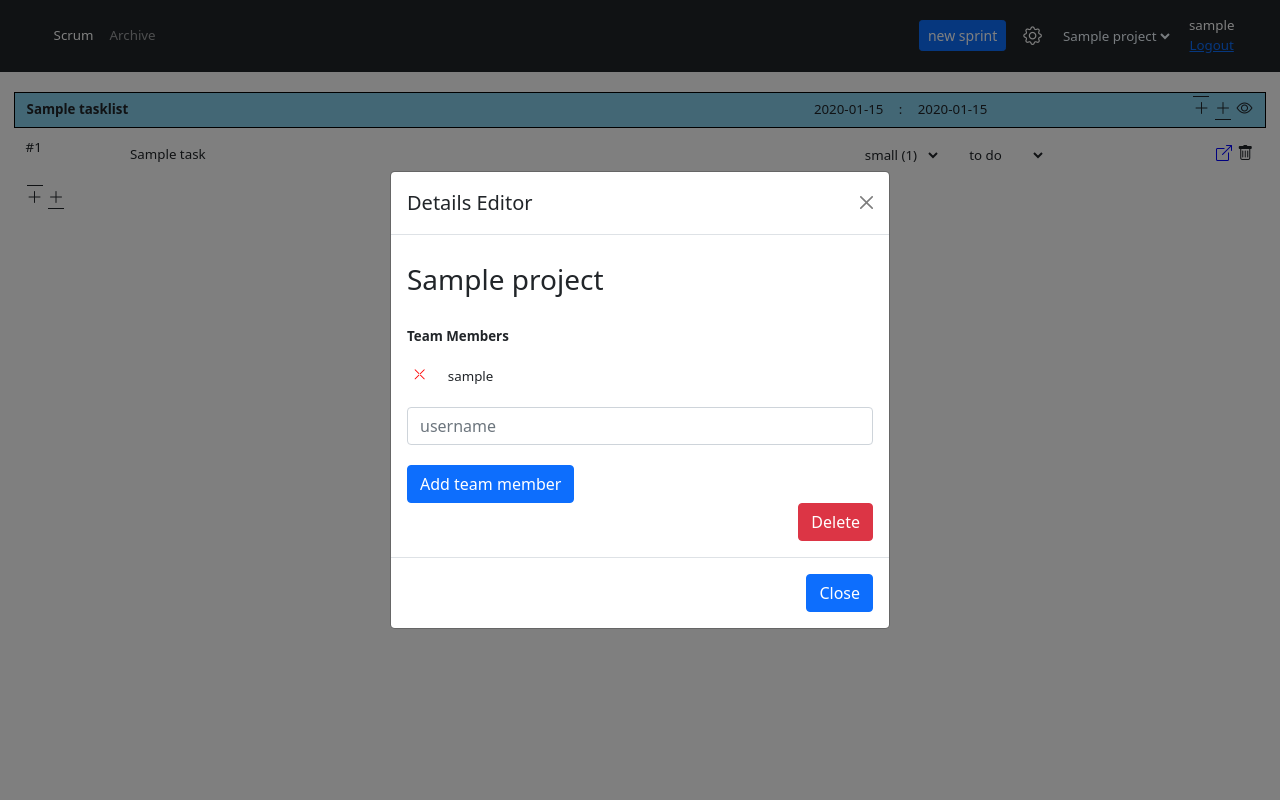
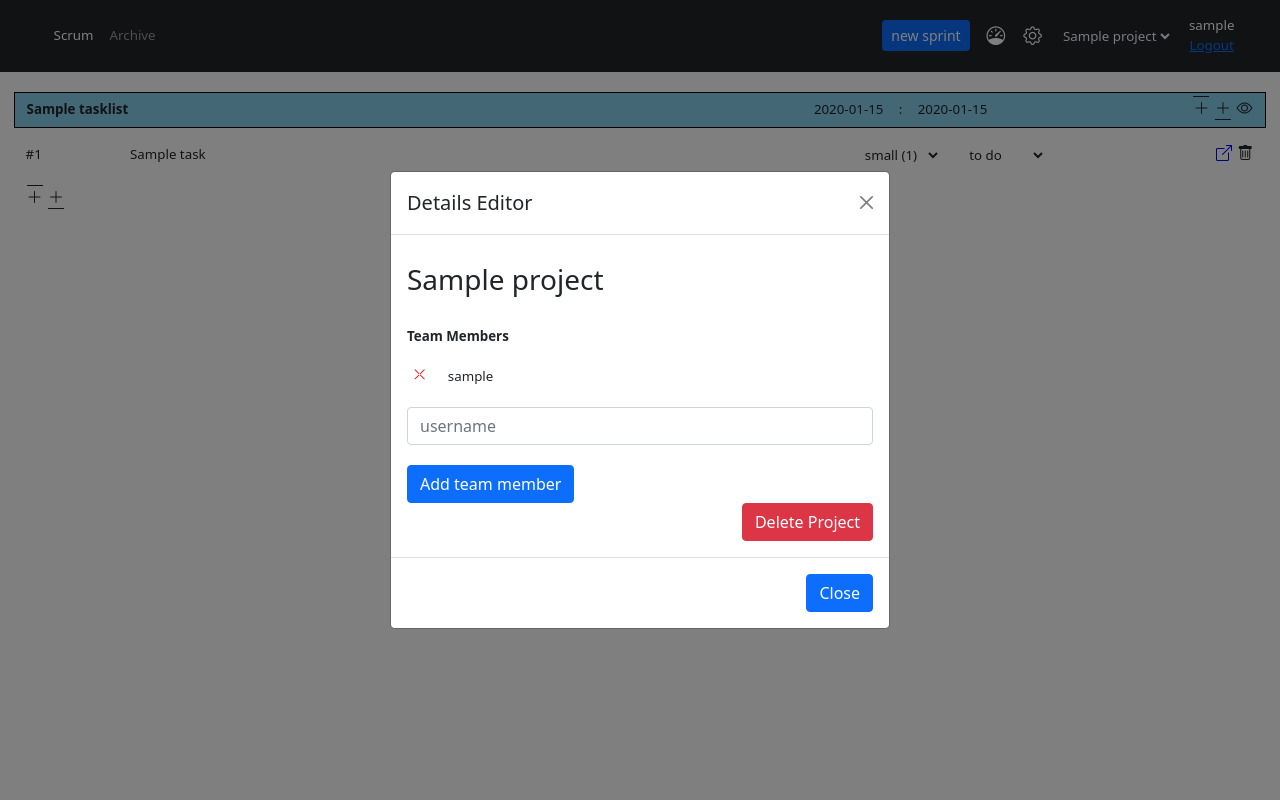
Before and after one commit to filipemtz/pmtoolv2, a Django app: page /scrum/ in a window 1280 px wide, after a click on "project configurations". Run offline with Django 4.2, Linux system fonts and the light colour scheme; a user stored in the database is signed in; tables that the repository leaves empty hold one stand-in row (values such as "Sample post"); some libraries are stand-ins or nearby versions.

Commit message:
team speed chart

```diff
--- a/scrum/models.py
+++ b/scrum/models.py
@@ -1,4 +1,5 @@
-from __future__ import annotations  # recursive type hints
+from __future__ import annotations
+from typing import List  # recursive type hints
 
 from django.db import models
 from django.contrib.auth.models import User
@@ -106,6 +107,30 @@
     class Meta:
         ordering = ['-created_at']
 
+    def completed_tasks(self) -> List[Task]:
+        return [t for t in self.task_set.all() if t.status == TaskStatus.DONE]
+
+    def n_completed_tasks(self) -> int:
+        return len(self.completed_tasks())
+
+    def n_points_completed(self) -> int:
+        return sum([TaskWorkload.as_int(t.workload) for t in self.completed_tasks()])
+
+    def total_points(self):
+        return sum([TaskWorkload.as_int(t.workload) for t in self.task_set.all()])
+
+    def percentual_tasks_completed(self):
+        n_tasks = self.task_set.count()
+        if n_tasks == 0:
+            return 0
+        return int(100 * self.n_completed_tasks() / n_tasks)
+
+    def percentual_points_completed(self):
+        total = self.total_points()
+        if total == 0:
+            return 0
+        return int(100 * self.n_points_completed() / total)
+
     def __str__(self):
         return f"(name={self.name}, created_at={self.created_at}, project={self.project}, start={self.start_date}, end={self.end_date})"
 
--- a/scrum/static/scrum/css/scrum.css
+++ b/scrum/static/scrum/css/scrum.css
@@ -30,6 +30,11 @@
 .my-icon-class {
     padding-left: 0%;
     padding-right: 0%;
+}
+
+.vertical-align-center {
+    margin-top: auto;
+    margin-bottom: auto;
 }
 
 input {
--- a/scrum/static/scrum/js/project.js
+++ b/scrum/static/scrum/js/project.js
@@ -103,3 +103,18 @@
         page_alert('fail', FAIL_CLASS, fadeOutTime = 1);
     });
 }
+
+function show_team_speed_chart(project_id) {
+    $.ajax({
+        method: "POST",
+        url: "speed_chart",
+        mode: 'same-origin', // Do not send CSRF token to another domain.
+        data: {
+            'project_id': project_id,
+        }
+    }).done(function (data) {
+        $("#burndown-chart-modal-image").html(data);
+    }).fail(function (data) {
+        page_alert('fail', FAIL_CLASS, fadeOutTime = 1);
+    });
+}
--- a/scrum/static/scrum/js/task_list.js
+++ b/scrum/static/scrum/js/task_list.js
@@ -185,6 +185,7 @@
 
 }
 
+
 function make_task_lists_sortable() {
     $(".tasks").each(function (index) {
         $(this).sortable({
--- a/scrum/templates/scrum/base.html
+++ b/scrum/templates/scrum/base.html
@@ -42,11 +42,7 @@
     <!-- navigation bar -->
     <nav class="navbar navbar-dark bg-dark navbar-expand-lg">
         <div class="main-content container-fluid">
-            <button class="navbar-toggler" type="button" data-bs-toggle="collapse" data-bs-target=".navbar-collapse"
-                aria-controls="navbarSupportedContent" aria-expanded="false" aria-label="Toggle navigation">
-                <span class="navbar-toggler-icon"></span>
-            </button>
-            <div class="collapse navbar-collapse d-flex">
+            <div class="navbar-collapse d-flex">
                 <div class="p-2 flex-grow-1">
                     <ul class="navbar-nav">
                         <li class="nav-text">
@@ -62,6 +58,13 @@
                     <button type="button" class="btn btn-sm btn-primary"
                         onclick='append_new_empty_task_list({{ project.id }})'>new
                         sprint</button>
+                </div>
+                <div class="p-2">
+                    <button class="btn my-icon-class" style="color: white; font-size:14pt" title='team speed'
+                        data-bs-toggle="modal" data-bs-target="#burndown-chart-modal"
+                        onclick="show_team_speed_chart({{ project.id }});">
+                        <i class="bi bi-speedometer"></i>
+                    </button>
                 </div>
                 <div class="p-2">
                     <button class="btn my-icon-class" style="color: white; font-size:14pt"
@@ -102,6 +105,23 @@
         </div>
     </div>
 
+    <!-- chart modal -->
+    <div id='burndown-chart-modal' class="modal fade" tabindex="-1">
+        <div class="modal-dialog" id="burndown-modal-dialog">
+            <div class="modal-content">
+                <div class="modal-header">
+                    <h5 class="modal-title">Burndown Chart</h5>
+                    <button type="button" class="btn-close" data-bs-dismiss="modal" aria-label="Close"></button>
+                </div>
+                <div id='burndown-chart-modal-image' class="modal-body center">
+                </div>
+                <div class="modal-footer">
+                    <button type="button" class="btn btn-primary" data-bs-dismiss="modal">Close</button>
+                </div>
+            </div>
+        </div>
+    </div>
+
     <!-- Main Content -->
     <div class="main-content" id="task_lists">
         {% block content %}
--- a/scrum/templates/scrum/index.html
+++ b/scrum/templates/scrum/index.html
@@ -1,22 +1,6 @@
 {% extends 'scrum/base.html' %}
 
 {% block content %}
-
-<div id='burndown-chart-modal' class="modal fade" tabindex="-1">
-    <div class="modal-dialog" id="burndown-modal-dialog">
-        <div class="modal-content">
-            <div class="modal-header">
-                <h5 class="modal-title">Burndown Chart</h5>
-                <button type="button" class="btn-close" data-bs-dismiss="modal" aria-label="Close"></button>
-            </div>
-            <div id='burndown-chart-modal-image' class="modal-body center">
-            </div>
-            <div class="modal-footer">
-                <button type="button" class="btn btn-primary" data-bs-dismiss="modal">Close</button>
-            </div>
-        </div>
-    </div>
-</div>
 
 {% for task_list_html in task_lists_html %}
 {{ task_list_html }}
--- a/scrum/templates/scrum/project_details.html
+++ b/scrum/templates/scrum/project_details.html
@@ -45,7 +45,7 @@
 
     <div class="row">
         <div class="col text-end">
-            <button class="btn btn-danger" onclick="remove_project({{ project.id }});">Delete</button>
+            <button class="btn btn-danger" onclick="remove_project({{ project.id }});">Delete Project</button>
         </div>
     </div>
 
--- a/scrum/templates/scrum/sprint.html
+++ b/scrum/templates/scrum/sprint.html
@@ -1,9 +1,13 @@
 <div class="task-list-container" id="task_list_{{ task_list.id }}">
     <div class="task-list-editor row row-cols-auto" style="background-color: springgreen">
-        <div class="col-7">
+        <div class="col-6">
             <input class='form-control-plaintext task-list-name' type="text" name="name" id="name"
                 value="{{ task_list.name }}"
                 onkeypress="if (event.which == 13) update_task_list({{ task_list.id }}, false);" />
+        </div>
+        <div class="col-1 center vertical-align-center">
+            {{ task_list.n_points_completed }} / {{ task_list.total_points }}
+            ({{ task_list.percentual_points_completed }}%)
         </div>
         <div class="col-3 center">
             <div style="display:inline-block">
--- a/scrum/templates/scrum/task.html
+++ b/scrum/templates/scrum/task.html
@@ -1,5 +1,5 @@
 <div class="task-view row row-cols-auto sortable draggable" id="task_{{ task.id }}">
-    <div class="task-name col-1">
+    <div class="task-name col-1 vertical-align-center">
         #{{ task.id }}
     </div>
     <div class="task-name col-7">
--- a/scrum/urls.py
+++ b/scrum/urls.py
@@ -30,5 +30,6 @@
     path('project/update', views.update_project, name="update_project"),
     path('project/remove', views.remove_project, name="remove_project"),
     path('project_details_form', views.project_details_form,
-         name='project_details_form')
+         name='project_details_form'),
+    path('speed_chart', views.speed_chart, name="speed_chart"),
 ]
--- a/scrum/views.py
+++ b/scrum/views.py
@@ -532,3 +532,29 @@
 def project_details_form(request):
     project = get_object_or_404(Project, id=request.POST['project_id'])
     return render(request, 'scrum/project_details.html', {'project': project})
+
+
+def speed_chart(request):
+    project = get_object_or_404(Project, id=request.POST['project_id'])
+    sprints = TaskList.objects.filter(
+        project=project, task_list_type=TaskListType.SPRINT)
+
+    sprint_dates = [s.end_date for s in sprints]
+    team_speed = [s.n_points_completed() for s in sprints]
+
+    fig, ax = plt.subplots(figsize=(10, 5))
+    ax.plot(sprint_dates, team_speed, marker='o')
+    ax.set_ylabel('Total Task Points')
+    ax.set_xlabel('Sprint Date')
+    ax.yaxis.set_major_locator(MaxNLocator(integer=True))
+    ax.legend(['Team'])
+    plt.tight_layout()
+
+    # extracted from https://medium.com/@mdhv.kothari99/matplotlib-into-django-template-5def2e159997
+    # extracted from https://spapas.github.io/2021/02/08/django-matplotlib/#:~:text=If%20instead%20of,graph%20directly%C2%A0there!
+    buf = io.BytesIO()
+    fig.savefig(buf, format='png', dpi=300)
+    buf_as_string = base64.b64encode(buf.getvalue()).decode()
+    uri = urllib.parse.quote(buf_as_string)
+
+    return render(request, 'scrum/burndown.html', {'data': uri})
```
